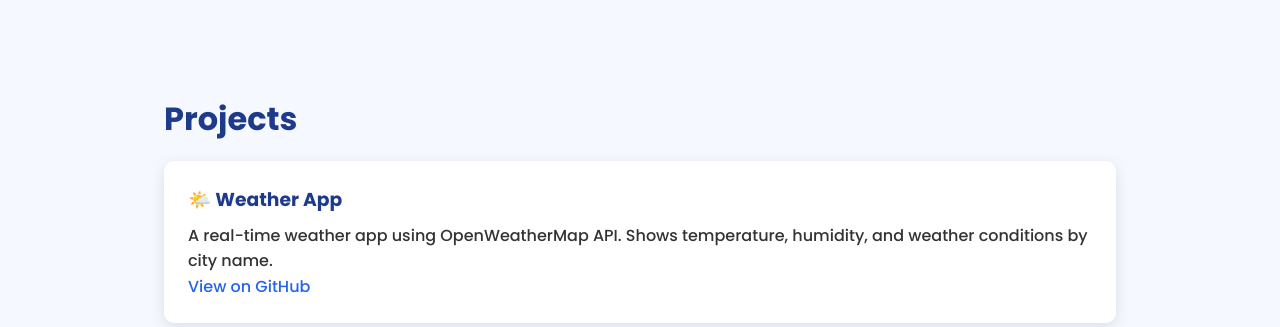
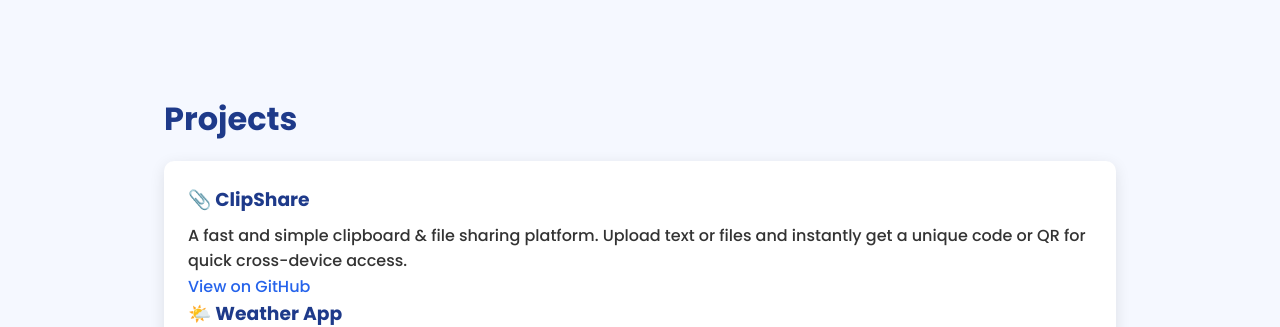
Before and after one commit to darshanpurohit07/Portfolio, a plain HTML site: page index.html in a window 1280 px wide. Shown: the part 625-952 px from the top of the page. Drawn offline with Linux system fonts and the light colour scheme.

Commit message:
Update index.html

```diff
--- a/index.html
+++ b/index.html
@@ -124,6 +124,9 @@
   <section id="projects" class="projects">
     <h2 class="section-title">Projects</h2>
     <div class="project">
+      <h3>📎 ClipShare</h3>
+<p>A fast and simple clipboard & file sharing platform. Upload text or files and instantly get a unique code or QR for quick cross-device access.</p>
+<a href="https://github.com/darshanpurohit07/ClipShare" target="_blank">View on GitHub</a>
       <h3>🌤️ Weather App</h3>
       <p>A real-time weather app using OpenWeatherMap API. Shows temperature, humidity, and weather conditions by city name.</p>
       <a href="https://github.com/darshanpurohit07/Weather-App" target="_blank">View on GitHub</a>
```
